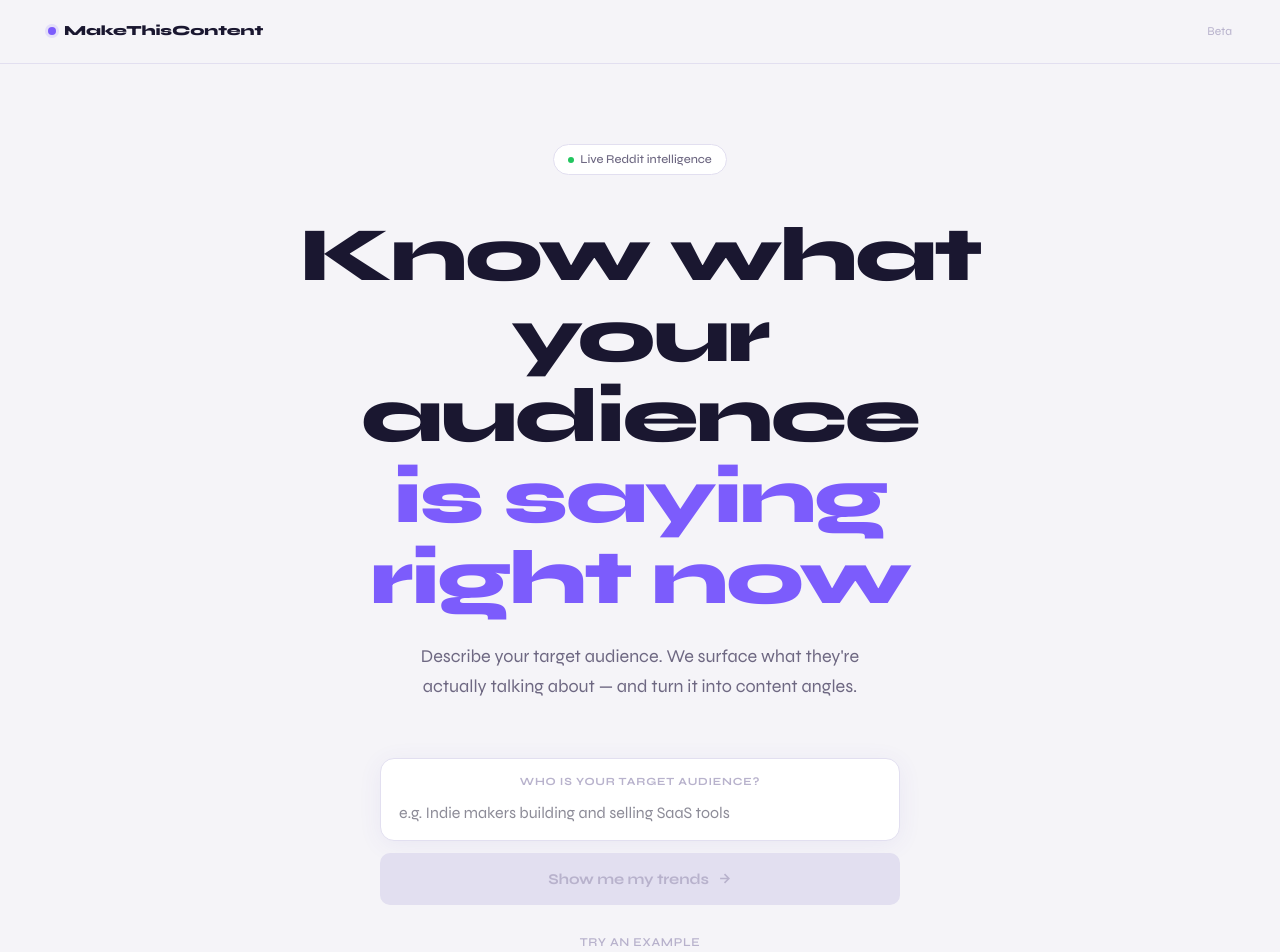
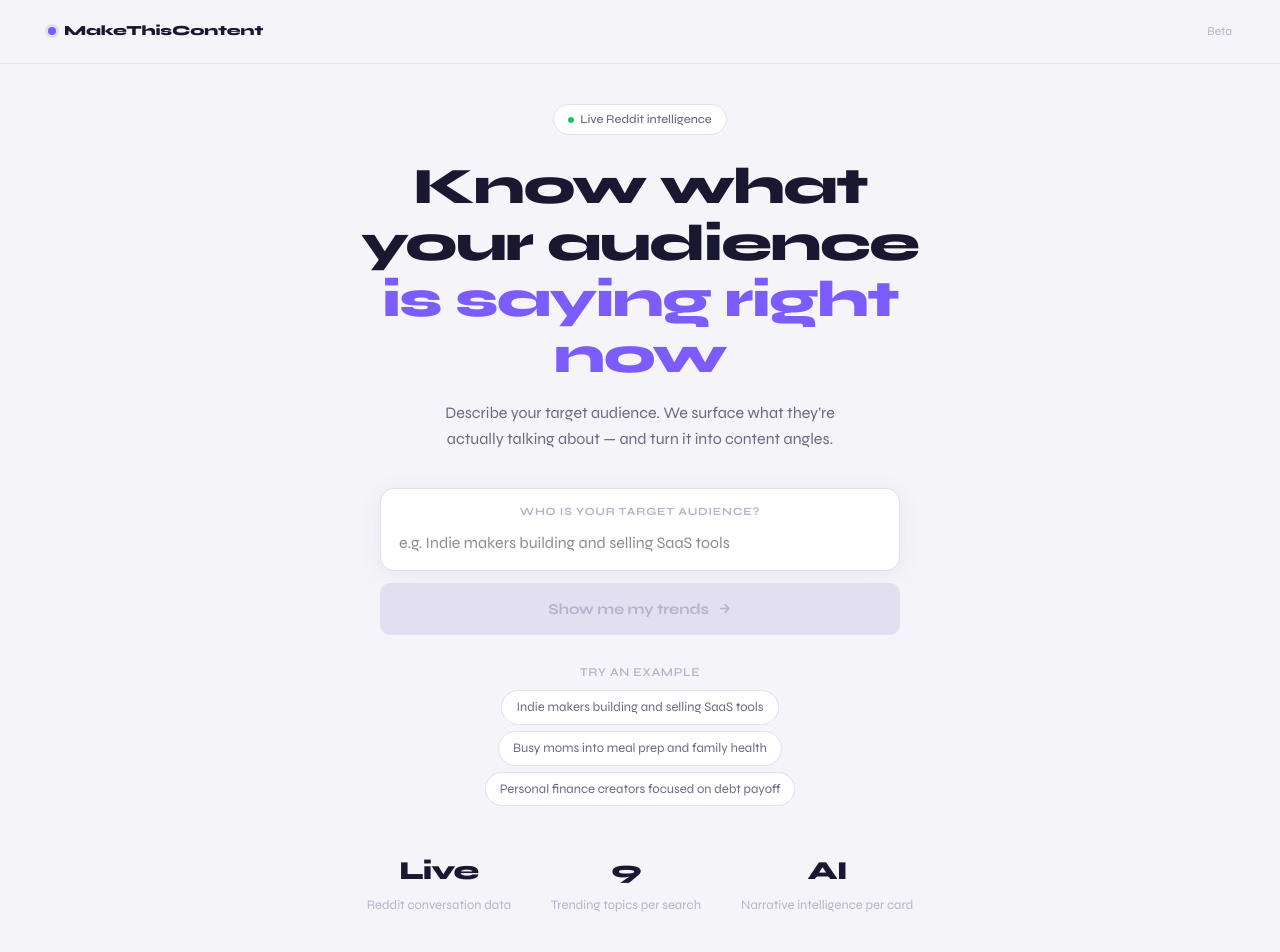
Before and after one commit to abhichandai/mtc, a Next.js app: page / in a window 1280 px wide. Shown: the top 952 px of the page. Built offline with nearby package versions, Linux system fonts and the light colour scheme.

Commit message:
Landing: reduce font size, tighten spacing, fit above fold

```diff
--- a/app/page.tsx
+++ b/app/page.tsx
@@ -63,7 +63,7 @@ export default function LandingPage() {
       <main style={{
         flex: 1, display: 'flex', flexDirection: 'column',
         alignItems: 'center', justifyContent: 'center',
-        padding: '80px 24px 120px',
+        padding: '40px 24px 60px',
         textAlign: 'center',
       }}>
 
@@ -72,7 +72,7 @@ export default function LandingPage() {
           display: 'inline-flex', alignItems: 'center', gap: 6,
           background: 'var(--surface)', border: '1px solid var(--border)',
           borderRadius: 100, padding: '5px 14px',
-          marginBottom: 40,
+          marginBottom: 24,
         }}>
           <span style={{
             width: 6, height: 6, borderRadius: '50%',
@@ -88,12 +88,12 @@ export default function LandingPage() {
         <h1 style={{
           fontFamily: 'var(--font-ui)',
           fontWeight: 800,
-          fontSize: 'clamp(42px, 6vw, 80px)',
-          lineHeight: 1.05,
+          fontSize: 'clamp(32px, 4vw, 52px)',
+          lineHeight: 1.1,
           letterSpacing: '-0.03em',
           color: 'var(--text)',
-          marginBottom: 24,
-          maxWidth: 760,
+          marginBottom: 16,
+          maxWidth: 600,
         }}>
           Know what your audience<br />
           <span style={{ color: 'var(--accent)' }}>is saying right now</span>
@@ -101,9 +101,9 @@ export default function LandingPage() {
 
         {/* Subheading */}
         <p style={{
-          fontSize: 18, lineHeight: 1.65,
+          fontSize: 16, lineHeight: 1.6,
           color: 'var(--text-muted)',
-          maxWidth: 480, marginBottom: 56,
+          maxWidth: 440, marginBottom: 36,
           fontFamily: 'var(--font-ui)',
         }}>
           Describe your target audience. We surface what they&apos;re actually talking about — and turn it into content angles.
@@ -229,8 +229,8 @@ export default function LandingPage() {
 
         {/* Social proof row */}
         <div style={{
-          marginTop: 72,
-          display: 'flex', gap: 48,
+          marginTop: 44,
+          display: 'flex', gap: 40,
           flexWrap: 'wrap', justifyContent: 'center',
         }}>
           {[
```
